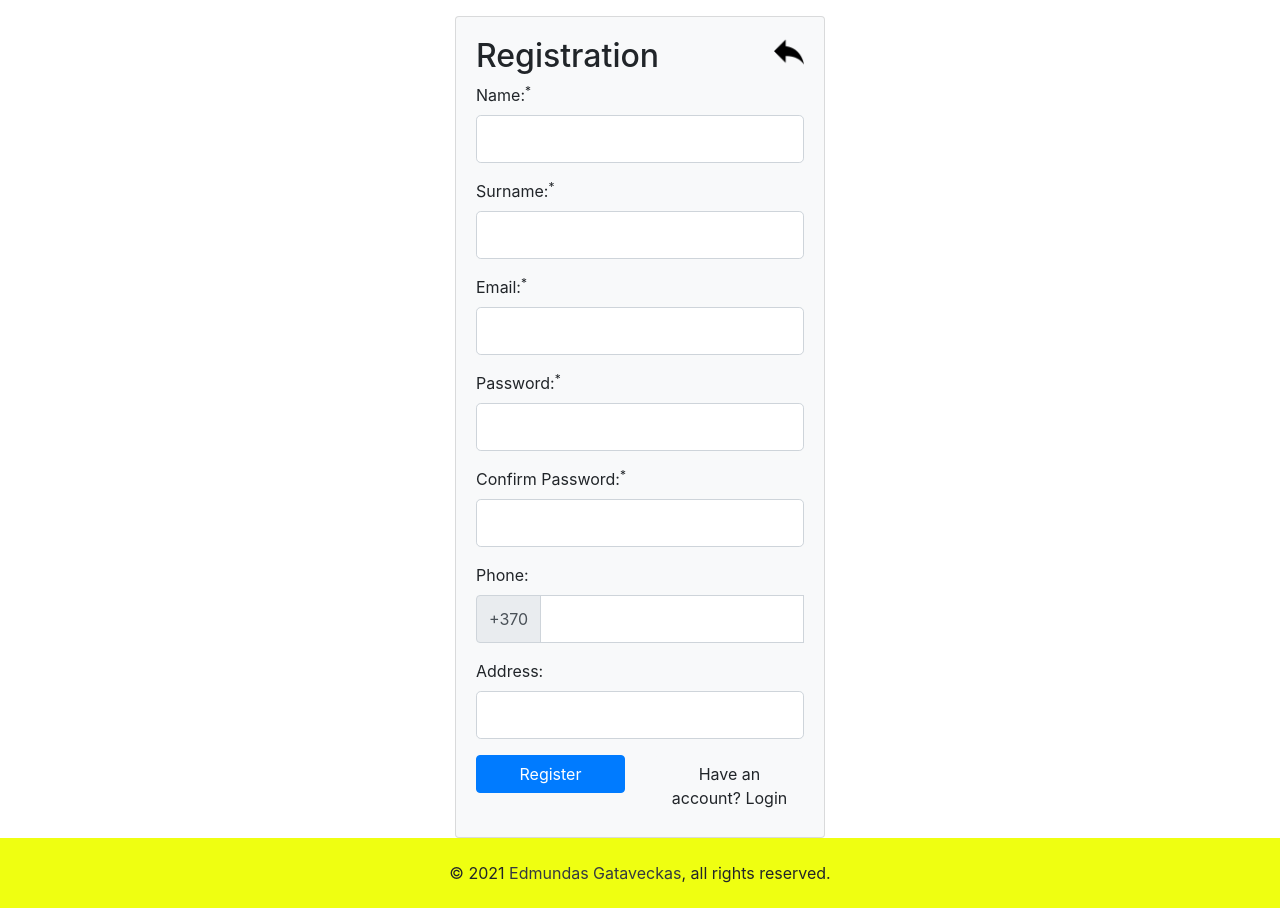
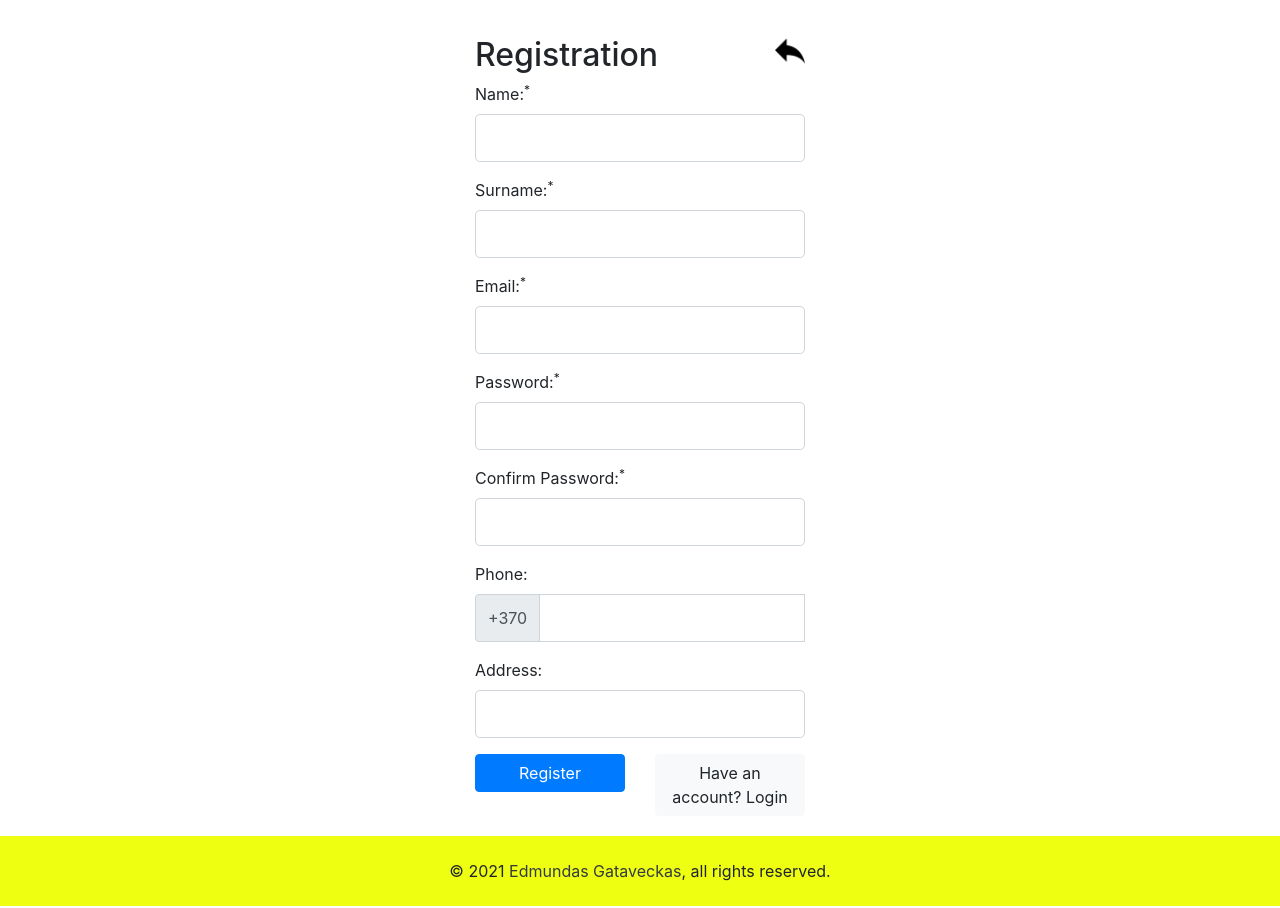
Before and after one commit to edmundas3945/Gym, a PHP site: page /register in a window 1280 px wide. Run offline with PHP 8.4, Linux system fonts and the light colour scheme; data that the repository does not hold is empty.

Commit message:
register: removed card class and bgc

```diff
--- a/view/register.php
+++ b/view/register.php
@@ -1,6 +1,6 @@
 <div class="row">
     <div class="col-lg-6 mx-auto">
-        <div class="card card-body bg-light mt-3">
+        <div class=" card-body  mt-3">
             <?php //flash('register_fail');
             ?>
             <div class="d-flex a-center justify-content-between ">
```
